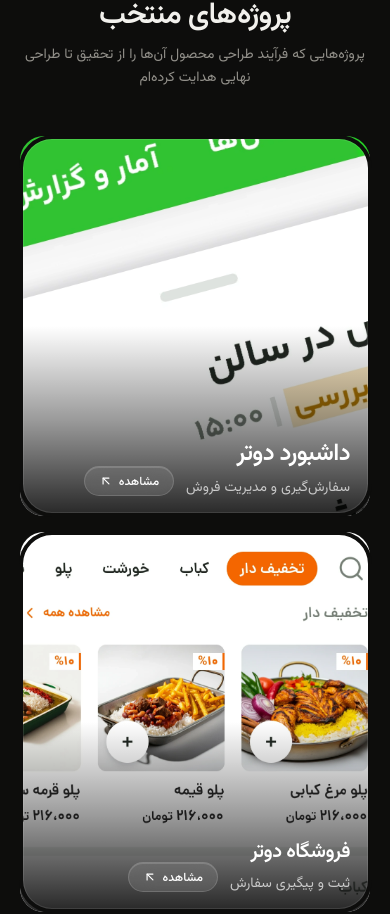
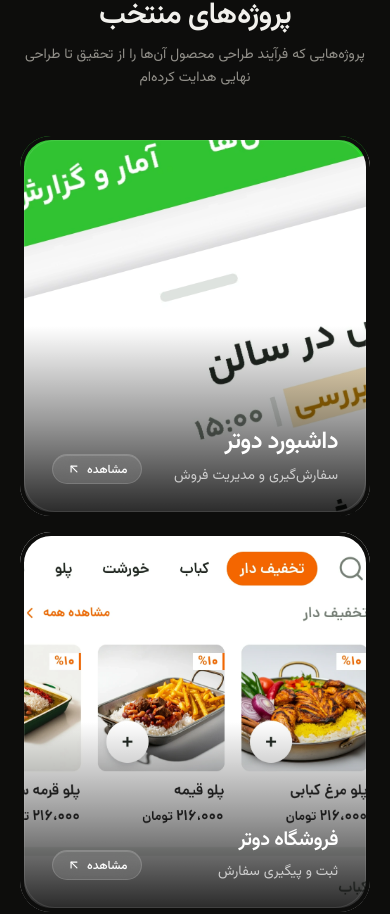
Before and after one commit to hadiheydari-git/Portfolio, a Next.js app: page / in a window 390 px wide. Shown: the part 1112-2026 px from the top of the page. Built offline with nearby package versions, Linux system fonts and the light colour scheme.

Commit message:
دیباگ سایه

```diff
--- a/src/app/globals.css
+++ b/src/app/globals.css
@@ -367,10 +367,18 @@
   color: var(--foreground);
 }
 .skills-card:hover .skills-category-icon {
+  background-color: #292825 !important;
+  color: #fdfcf9 !important;
+}
+.skills-card:hover .skills-category-icon svg {
+  color: #fdfcf9 !important;
+  stroke: #fdfcf9 !important;
+}
+.dark .skills-card:hover .skills-category-icon {
   background-color: #f2f1ed !important;
   color: #0d0d0c !important;
 }
-.skills-card:hover .skills-category-icon svg {
+.dark .skills-card:hover .skills-category-icon svg {
   color: #0d0d0c !important;
   stroke: #0d0d0c !important;
 }
@@ -404,7 +412,7 @@
   Tailwind effects; older browsers receive the sRGB fallbacks below. */
 .bento-card-frame {
   overflow: hidden;
-  border-radius: 1.5rem;
+  border-radius: 31px;
 }
 .portfolio-card-fade {
   z-index: 1;
--- a/src/components/portfolio/bento-card.tsx
+++ b/src/components/portfolio/bento-card.tsx
@@ -113,10 +113,10 @@ const BentoCard = React.memo(function BentoCard({
             on the left, both sharing the SAME bottom padding so their baselines
             align horizontally. The button uses a simple solid background with a
             hover color swap (dark → white, text inverts). */}
-        <div className="relative z-10 mt-auto flex items-end justify-between gap-3 p-5 sm:p-6">
+        <div className="relative z-10 mt-auto flex w-full min-w-0 items-end justify-between gap-3 p-8">
           {/* Text block: title + tagline, anchored to the start (right in RTL,
               left in LTR). Uses flex-col so title and tagline stack vertically. */}
-          <div className="flex flex-col gap-2">
+          <div className="min-w-0 flex flex-col gap-2">
             <h3
               className={cn(
                 "font-semibold tracking-tight text-balance text-white",
@@ -170,7 +170,7 @@ const BentoCard = React.memo(function BentoCard({
           outline-color override either. */}
       <div
         aria-hidden
-        className="pointer-events-none absolute -top-px -right-[2px] -bottom-px -left-px z-10 rounded-[33px] border-0 outline-none [box-shadow:none] [background:transparent] before:absolute before:inset-0 before:rounded-[33px] before:shadow-[inset_0_0_0_4px_var(--background)] before:content-[''] after:absolute after:inset-[4px] after:rounded-[29px] after:shadow-[inset_0_0_0_1px_rgba(0,0,0,0.1)] dark:after:shadow-[inset_0_0_0_1px_rgba(255,255,255,0.1)] after:content-['']"
+        className="pointer-events-none absolute inset-0 z-10 rounded-[31px] border-0 outline-none [box-shadow:none] [background:transparent] before:absolute before:inset-0 before:rounded-[31px] before:shadow-[inset_0_0_0_4px_var(--background)] before:content-[''] after:absolute after:inset-[4px] after:rounded-[31px] after:shadow-[inset_0_0_0_1px_rgba(0,0,0,0.1)] dark:after:shadow-[inset_0_0_0_1px_rgba(255,255,255,0.1)] after:content-['']"
       />
     </RevealItem>
   );
--- a/src/components/sections/experience.tsx
+++ b/src/components/sections/experience.tsx
@@ -26,7 +26,7 @@ export function Experience() {
           {experiences.map((exp, i) => (
             <RevealItem key={exp.id} className="relative">
             <article className="relative">
-              <div className="surface-glass rounded-3xl border border-black/10 p-6 shadow-card sm:p-8 dark:border-white/10">
+              <div className="surface-glass rounded-3xl border border-black/10 p-6 sm:p-8 dark:border-white/10">
                 <div className="flex flex-col gap-1 sm:flex-row sm:items-center sm:justify-between">
                   <div className="flex items-center gap-3">
                     <span className="hidden h-10 w-10 shrink-0 items-center justify-center rounded-2xl border border-black/10 bg-secondary/60 text-foreground/60 sm:flex dark:border-white/10">
```
